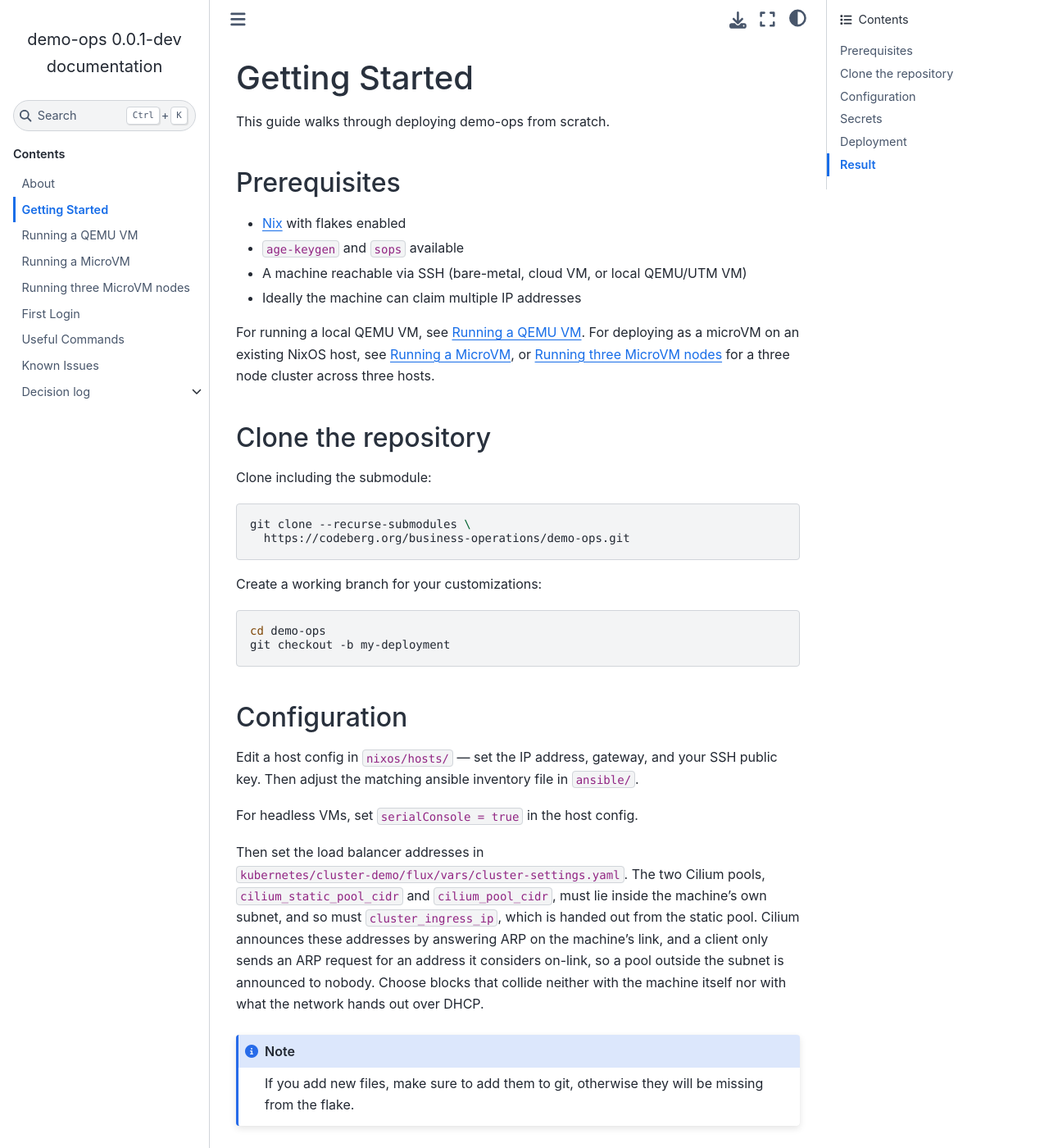
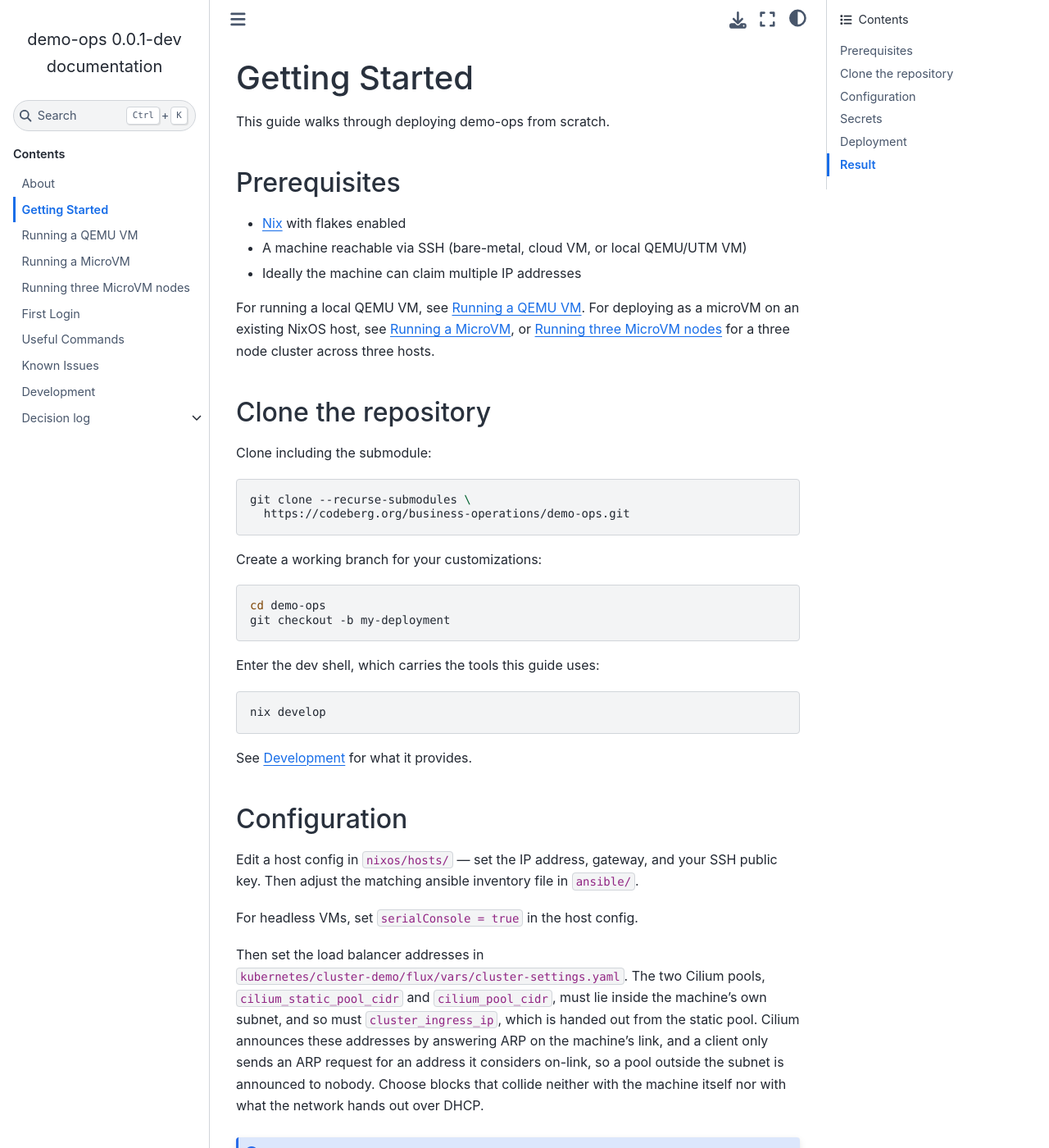
Before and after one commit to bo-tech/demo-ops, a Sphinx documentation site: the page built from docs/getting-started.rst, in a window 1280 px wide and 1400 px high. Shown: the whole window at 82% size. Built offline with Sphinx 7.4.7 and the Sphinx Book theme 1.1.4, drawn with Linux system fonts in a browser that asks for light colours.

Commit message:
docs: Name the dev shell and the test suite

```diff
--- a/docs/getting-started.rst
+++ b/docs/getting-started.rst
@@ -9,7 +9,6 @@
 =============
 
 - `Nix <https://nixos.org/>`_ with flakes enabled
-- ``age-keygen`` and ``sops`` available
 - A machine reachable via SSH (bare-metal, cloud VM, or local QEMU/UTM VM)
 - Ideally the machine can claim multiple IP addresses
 
@@ -35,6 +34,14 @@
 
    cd demo-ops
    git checkout -b my-deployment
+
+Enter the dev shell, which carries the tools this guide uses:
+
+.. code-block:: bash
+
+   nix develop
+
+See :doc:`development` for what it provides.
 
 
 .. _sec-getting-started-configuration:
--- a/docs/index.rst
+++ b/docs/index.rst
@@ -14,6 +14,7 @@
    first-login
    usage
    known-issues
+   development
    decision-log
 
 
```
Also changed, not shown: docs/development.rst (added, +37 -0 lines).
